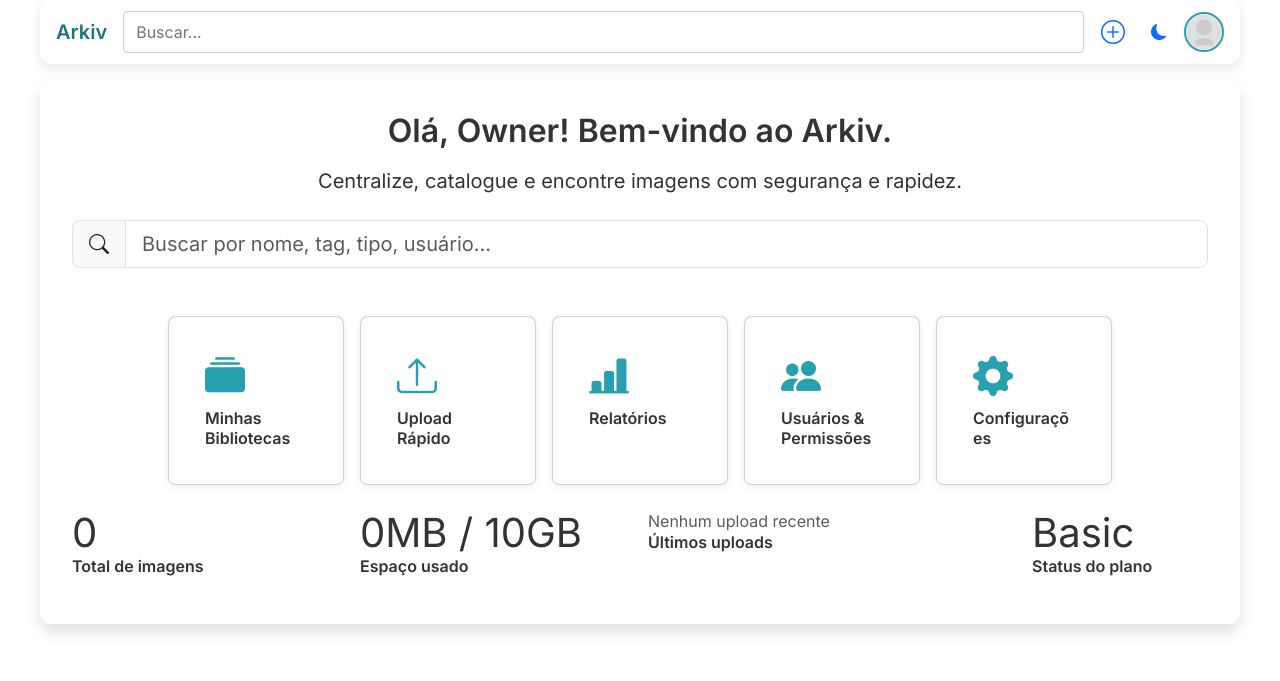
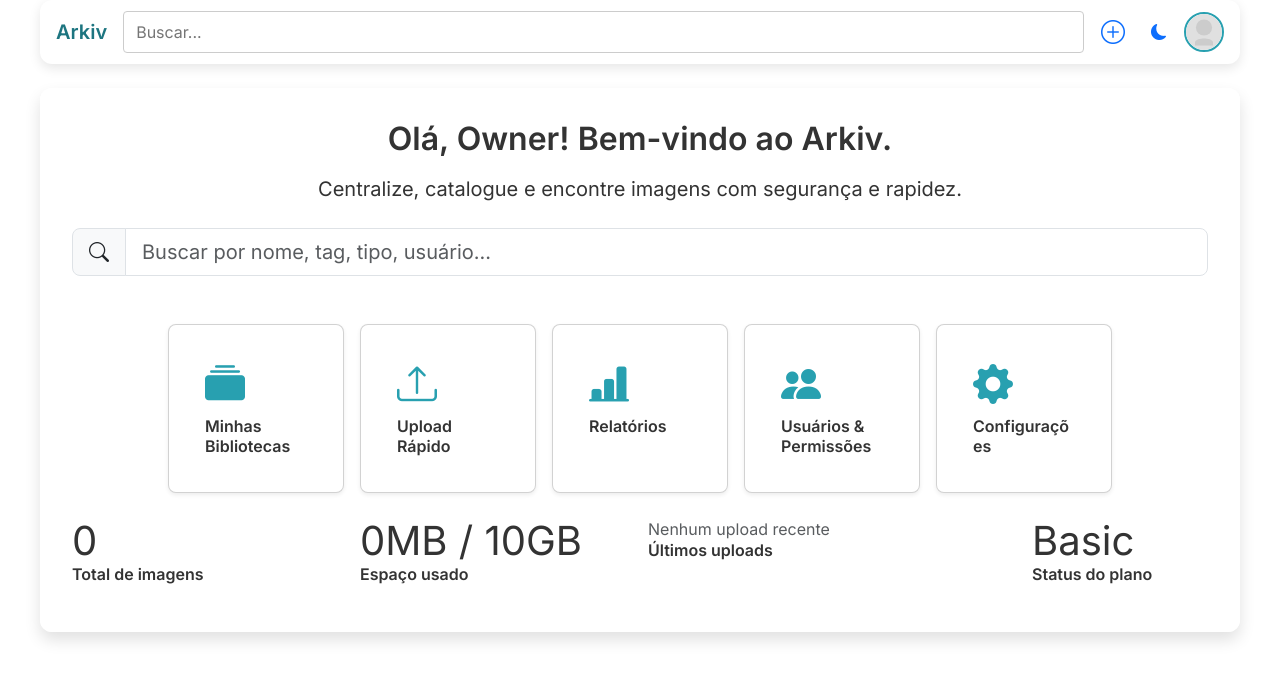
Before and after one commit to BrunoRochaBelo/arkiv, a Flask app: page / in a window 1280 px wide. Shown: the top 681 px of the page. Run offline with Flask 3, Linux system fonts and the light colour scheme; a user stored in the database is signed in.

Commit message:
refactor: cleanup css and unify tokens

```diff
--- a/arkiv_app/static/css/cards.css
+++ b/arkiv_app/static/css/cards.css
@@ -23,7 +23,7 @@
   align-items: center;
   justify-content: center;
   background: var(--accent);
-  color: #fff;
+  color: var(--white);
   font-weight: var(--w-semibold);
   flex-shrink: 0;
 }
@@ -58,7 +58,7 @@
 }
 .folder-badge {
   background: var(--accent);
-  color: #fff;
+  color: var(--white);
   font-size: 0.75rem;
 }
 
--- a/arkiv_app/static/css/reset-overrides.css
+++ b/arkiv_app/static/css/reset-overrides.css
@@ -14,5 +14,5 @@ h6 {
 
 hr {
   margin: 2rem 0;
-  border-color: #e5e5e5;
+  border-color: var(--border-color);
 }
--- a/arkiv_app/static/css/style.css
+++ b/arkiv_app/static/css/style.css
@@ -3,10 +3,22 @@
   --accent: #28a0b0;
   --accent-dark: #1d7580;
   --danger: #dc3545;
+  --success: #28a745;
+  --warning: #ffc107;
+  --danger-dark: #b02a37;
+  --gray: #6c757d;
+  --gray-dark: #212529;
   --text-color: #333;
   --bg-color: #fff;
   --card-bg: #fff;
   --border-color: #ccc;
+  --white: #fff;
+  --space-1: 0.25rem;
+  --space-2: 0.5rem;
+  --space-3: 1rem;
+  --space-4: 1.5rem;
+  --space-5: 2rem;
+  --space-6: 3rem;
   --shadow-sm: 0 2px 6px rgba(0, 0, 0, 0.08);
   --shadow-md: 0 4px 12px rgba(0, 0, 0, 0.1);
   --shadow-lg: 0 8px 16px rgba(0, 0, 0, 0.12);
@@ -193,8 +205,8 @@ button:hover,
   -webkit-backdrop-filter: blur(10px);
   max-width: 1200px;
   width: 100%;
-  margin: calc(var(--navbar-height) + 1rem) auto 1rem;
-  padding: 2rem;
+  margin: calc(var(--navbar-height) + var(--space-4)) auto var(--space-4);
+  padding: var(--space-5);
   border-radius: 12px;
   box-shadow: var(--shadow-lg);
 }
--- a/arkiv_app/static/js/global_search.js
+++ b/arkiv_app/static/js/global_search.js
@@ -23,7 +23,7 @@ function initGlobalSearch() {
           const col = document.createElement('div');
           col.className = 'col-12 col-md-6 col-lg-4';
           col.innerHTML = `
-            <div class="card search-result shadow-soft h-100">
+            <div class="card search-result shadow-sm h-100">
               <div class="card-body">
                 <div class="fw-semibold mb-1">${item.name}</div>
                 <small class="text-muted text-capitalize">${item.type}</small>
--- a/arkiv_app/templates/home.html
+++ b/arkiv_app/templates/home.html
@@ -17,7 +17,7 @@
 {% if current_user.is_authenticated %}
 <div class="row g-3 mb-4 justify-content-center">
   <div class="col-6 col-sm-4 col-md-2">
-    <a href="{{ url_for('library.list_libraries') }}" class="card quick-link shadow-soft h-100" aria-label="Minhas Bibliotecas">
+    <a href="{{ url_for('library.list_libraries') }}" class="card quick-link shadow-sm h-100" aria-label="Minhas Bibliotecas">
       <div class="card-body">
         <i class="bi bi-collection-fill display-6 text-accent" aria-hidden="true"></i>
         <h6 class="mt-2 mb-0">Minhas Bibliotecas</h6>
@@ -25,7 +25,7 @@
     </a>
   </div>
   <div class="col-6 col-sm-4 col-md-2">
-    <a href="{{ url_for('library.create_library') }}" class="card quick-link shadow-soft h-100" aria-label="Upload Rápido">
+    <a href="{{ url_for('library.create_library') }}" class="card quick-link shadow-sm h-100" aria-label="Upload Rápido">
       <div class="card-body">
         <i class="bi bi-upload display-6 text-accent" aria-hidden="true"></i>
         <h6 class="mt-2 mb-0">Upload Rápido</h6>
@@ -33,7 +33,7 @@
     </a>
   </div>
   <div class="col-6 col-sm-4 col-md-2">
-    <a href="{{ url_for('reports.assets_report') }}" class="card quick-link shadow-soft h-100" aria-label="Relatórios">
+    <a href="{{ url_for('reports.assets_report') }}" class="card quick-link shadow-sm h-100" aria-label="Relatórios">
       <div class="card-body">
         <i class="bi bi-bar-chart-line-fill display-6 text-accent" aria-hidden="true"></i>
         <h6 class="mt-2 mb-0">Relatórios</h6>
@@ -42,7 +42,7 @@
   </div>
   {% if current_user.memberships and current_user.memberships[0].role in ['OWNER','ADMIN'] %}
   <div class="col-6 col-sm-4 col-md-2">
-    <a href="#" class="card quick-link shadow-soft h-100" aria-label="Usuários e Permissões">
+    <a href="#" class="card quick-link shadow-sm h-100" aria-label="Usuários e Permissões">
       <div class="card-body">
         <i class="bi bi-people-fill display-6 text-accent" aria-hidden="true"></i>
         <h6 class="mt-2 mb-0">Usuários & Permissões</h6>
@@ -50,7 +50,7 @@
     </a>
   </div>
   <div class="col-6 col-sm-4 col-md-2">
-    <a href="{{ url_for('organization.settings') }}" class="card quick-link shadow-soft h-100" aria-label="Configurações da Organização">
+    <a href="{{ url_for('organization.settings') }}" class="card quick-link shadow-sm h-100" aria-label="Configurações da Organização">
       <div class="card-body">
         <i class="bi bi-gear-fill display-6 text-accent" aria-hidden="true"></i>
         <h6 class="mt-2 mb-0">Configurações</h6>
--- a/arkiv_app/templates/search/_global_partial.html
+++ b/arkiv_app/templates/search/_global_partial.html
@@ -1,6 +1,6 @@
 <div class="row g-4">
   <div class="col-lg-3 order-lg-1">
-    <div class="card shadow-soft">
+    <div class="card shadow-sm">
       <form id="filtersForm" class="d-flex flex-column gap-3">
         <div>
           <label class="form-label">Tipo</label>
```
Also changed, not shown: other parts of arkiv_app/static/css/style.css (+12 -40 lines).
